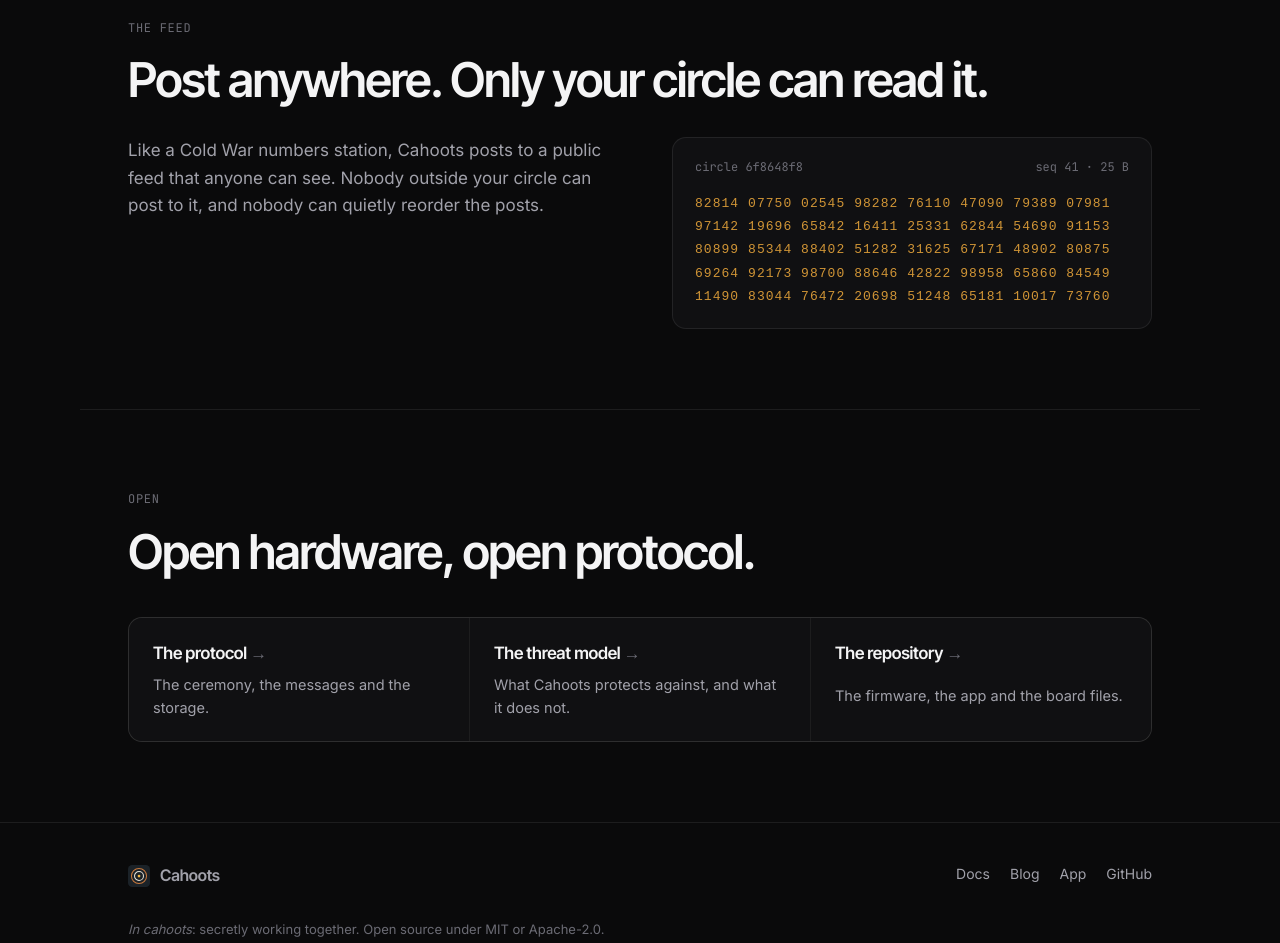
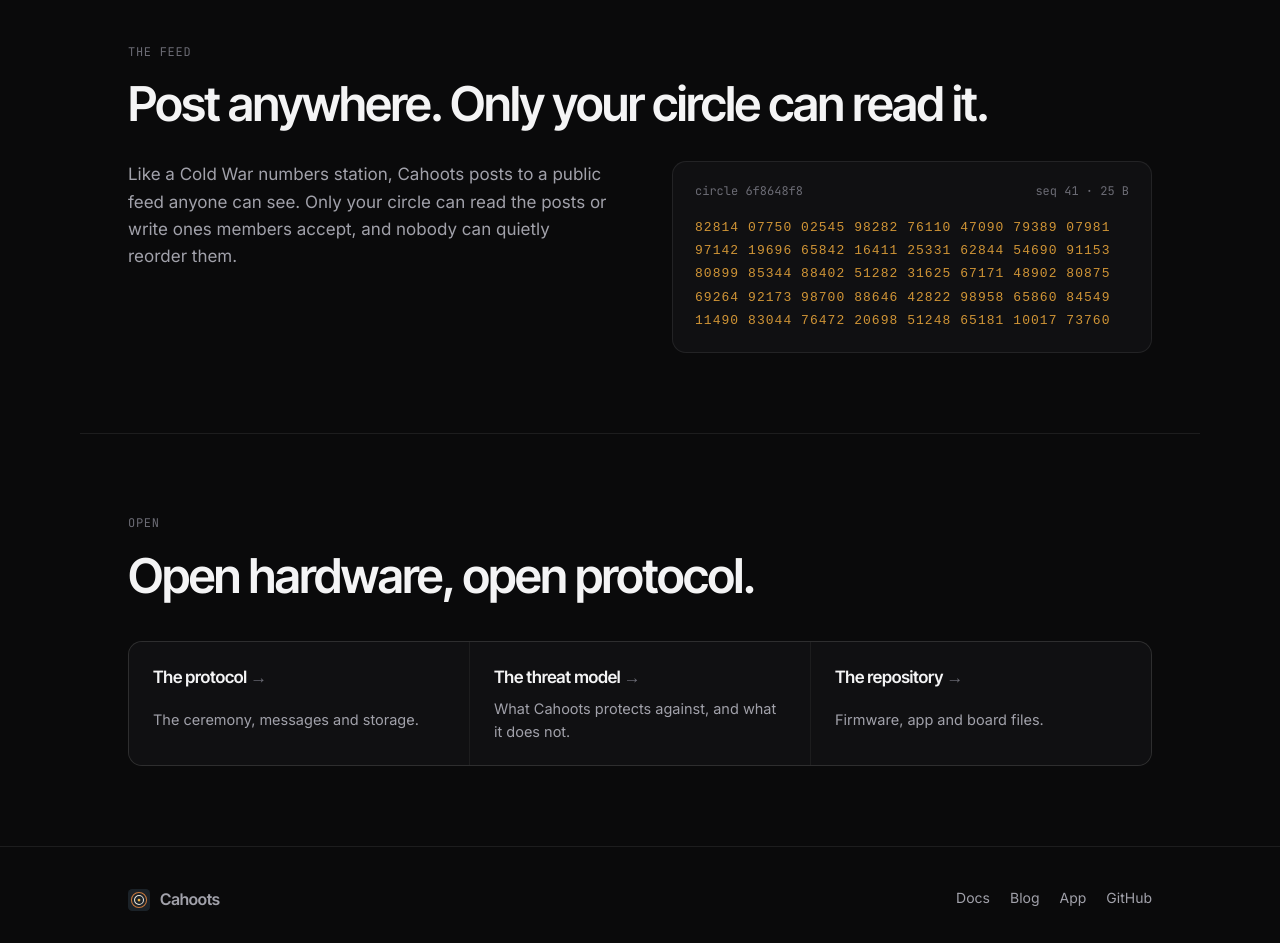
Before and after one commit to yourbuddyconner/cahoots, a plain HTML site: page site/index.html in a window 1280 px wide. Shown: the part 3420-4363 px from the top of the page. Drawn offline with Linux system fonts and the light colour scheme.

Commit message:
Correct the feed sentence on the landing page, since anyone can post to the station and only circle members write posts that members accept, and give the laptop column a plain sentence about holding a seat

```diff
--- a/site/index.html
+++ b/site/index.html
@@ -118,7 +118,7 @@
     </div>
     <div class="way">
       <h3>Laptop</h3>
-      <p>A program you run keeps the seat, for you, a hosted member or an AI agent.</p>
+      <p>A program you run holds a seat in the circle for you, a hosted member or an AI agent.</p>
       <p class="assure"><span>Assurance</span> claimed</p>
     </div>
     <div class="way best">
@@ -159,7 +159,7 @@
   <p class="eyebrow">The feed</p>
   <h2 id="feed-title">Post anywhere. Only your circle can read it.</h2>
   <div class="feed">
-    <p class="sub">Like a Cold War numbers station, Cahoots posts to a public feed that anyone can see. Nobody outside your circle can post to it, and nobody can quietly reorder the posts.</p>
+    <p class="sub">Like a Cold War numbers station, Cahoots posts to a public feed anyone can see. Only your circle can read the posts or write ones members accept, and nobody can quietly reorder them.</p>
     <div class="station-card" role="group" aria-label="Live feed example">
       <div class="station-head"><span>circle 6f8648f8</span><span>seq 41 · 25 B</span></div>
       <pre id="station-sample"></pre>
@@ -171,9 +171,9 @@
   <p class="eyebrow">Open</p>
   <h2 id="open-title">Open hardware, open protocol.</h2>
   <div class="links">
-    <a href="docs/#/protocol"><b>The protocol</b><span>The ceremony, the messages and the storage.</span></a>
+    <a href="docs/#/protocol"><b>The protocol</b><span>The ceremony, messages and storage.</span></a>
     <a href="docs/#/threat-model"><b>The threat model</b><span>What Cahoots protects against, and what it does not.</span></a>
-    <a href="https://github.com/yourbuddyconner/cahoots"><b>The repository</b><span>The firmware, the app and the board files.</span></a>
+    <a href="https://github.com/yourbuddyconner/cahoots"><b>The repository</b><span>Firmware, app and board files.</span></a>
   </div>
 </section>
 </main>
```
